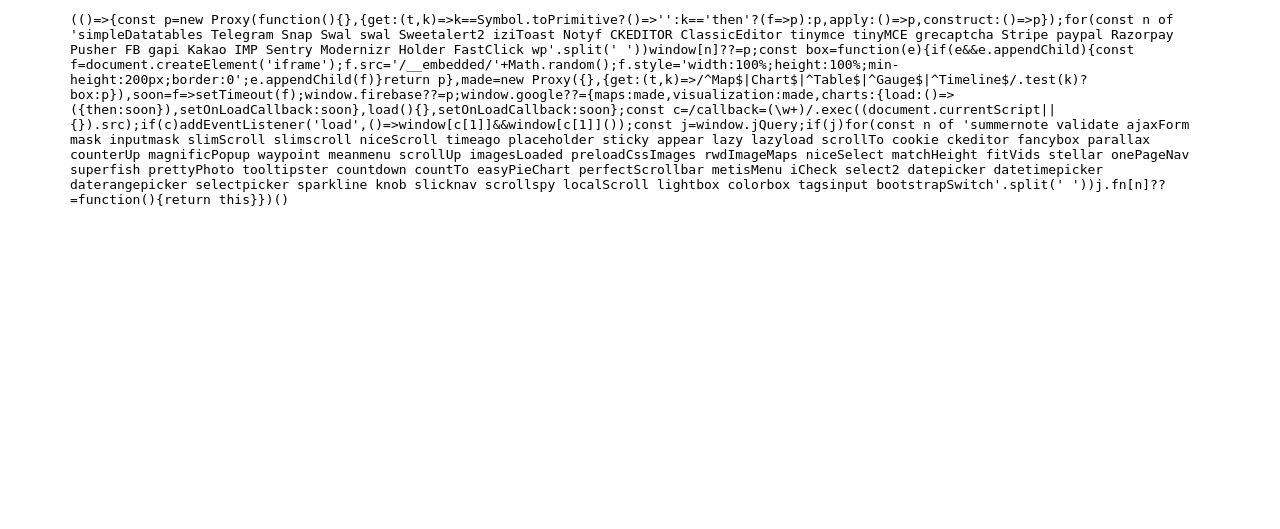
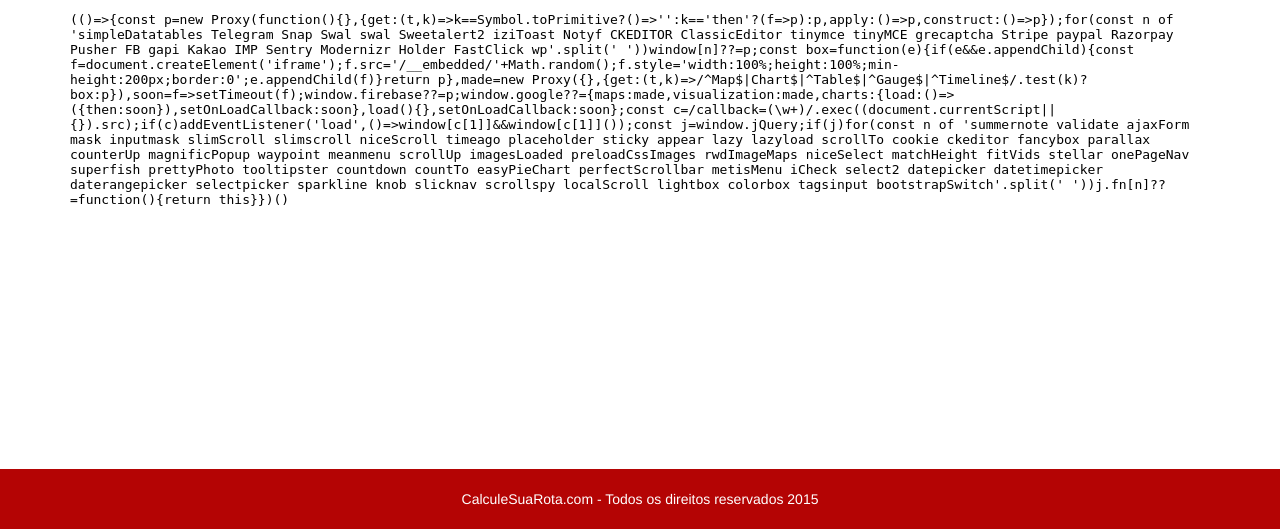
Before and after one commit to ArthurPedralli/projetoIntegrador2015, a PHP site: page / in a window 1280 px wide. Shown: the part 288-817 px from the top of the page. Before the commit the page ends 494 px from the top, so only its background shows below. Run offline with PHP 8.4, Linux system fonts and the light colour scheme; some libraries are stand-ins or nearby versions.

Commit message:
Mais alguns ajustes
- Alinhamento dos dados da rota
- Adicionado footer

```diff
--- a/cabecalho.php
+++ b/cabecalho.php
@@ -11,7 +11,7 @@
 	<link rel="stylesheet" type="text/css" href="./lib/font/css/font.min.css"></link>
 	<style type="text/css">
 	.tabela{
-		margin-top: 3%;
+		margin-top: 3%
 	}
 	</style>
 
--- a/css/index.css
+++ b/css/index.css
@@ -3,6 +3,7 @@
 	margin-top: 70px;
 }
 
+
 /*.mapa{
 	padding: 1% 0 0;
 	clear: both;
--- /dev/null
+++ b/css/rodape.css
@@ -0,0 +1,10 @@
+#rodape {
+  height: 60px;
+  background-color: #B40404;
+}
+
+#rodape p {
+	padding-top: 20px;
+	color: white;
+	text-align: center;
+}
--- a/index.php
+++ b/index.php
@@ -46,7 +46,11 @@ include("menu.php");
 
 
 				<div class="row">
-					<div><span id="litResultado">&nbsp;</span></div>
+					<div class="col-md-12">
+						<div class= "col-md-6">
+							<div><span id="litResultado">&nbsp;</span></div>
+						</div>
+					</div>
 				</div>
 
 				<div class="row">
--- a/rodape.php
+++ b/rodape.php
@@ -1,7 +1,18 @@
-</div>
+<link type="text/css" rel="stylesheet" href="./css/rodape.css"/>
+
+	</div>
+
 <script src="./lib/datatable/media/js/jquery.dataTables.min.js"></script>
 <script src="./lib/datatable/dataTables.bootstrap.js"></script>
 <script src="./lib/bootstrap/js/bootstrap.min.js"> </script>
 <script src="./lib/jqueryvalidate/dist/jquery.validate.min.js"></script>
+	<div class= "row">
+		<div id="rodape">
+	    	<p>
+	  			CalculeSuaRota.com - Todos os direitos reservados 2015
+	  		</p>
+
+		</div>
+	</div>
 </body>
 </html>
--- /dev/null
+++ b/script/footer.css
@@ -0,0 +1,4 @@
+#footer {
+  height: 60px;
+  background-color: #f5f5f5;
+}
```
Also changed, not shown: menu.php (+10 -1 lines).
